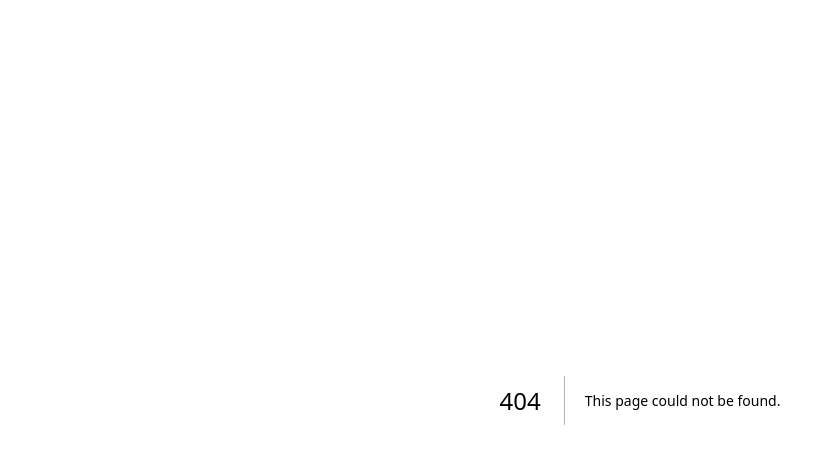
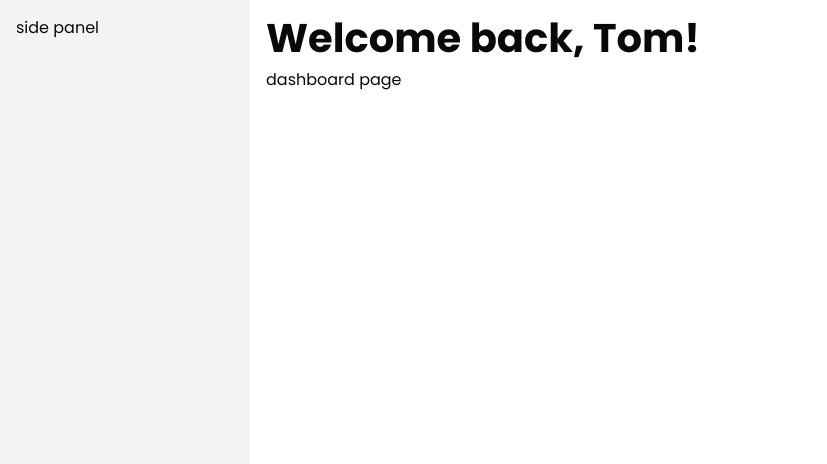
Before and after one commit to izzy2541/shadcn-support-me-project, a Next.js app: page /dashboard in a window 1280 px wide. Before the commit this address had no page. Shown: the top 464 px of the page, without its empty margins (0-827 px from the left). Built offline with nearby package versions, Linux system fonts and the light colour scheme.

Commit message:
Create the dashboard layout

```diff
--- /dev/null
+++ b/app/dashboard/layout.tsx
@@ -0,0 +1,18 @@
+//children represents any page that gets rendered for each dashboard route
+export default function DashboardLayout({
+    children,
+}: {
+    children: React.ReactNode;
+}){
+return (
+<div className="grid grid-cols-[250px_1fr] h-screen">
+    <div className="bg-muted overflow-auto p-4">side panel</div>
+    <div className="overflow-auto py-2 px-4">
+        <div className="pb-4">
+            <h1>Welcome back, Tom!</h1>
+            {children}
+        </div>
+    </div>
+</div>
+);
+}
--- /dev/null
+++ b/app/dashboard/page.tsx
@@ -0,0 +1,3 @@
+export default function DashboardPage(){
+    return <div>dashboard page</div>
+}
```
